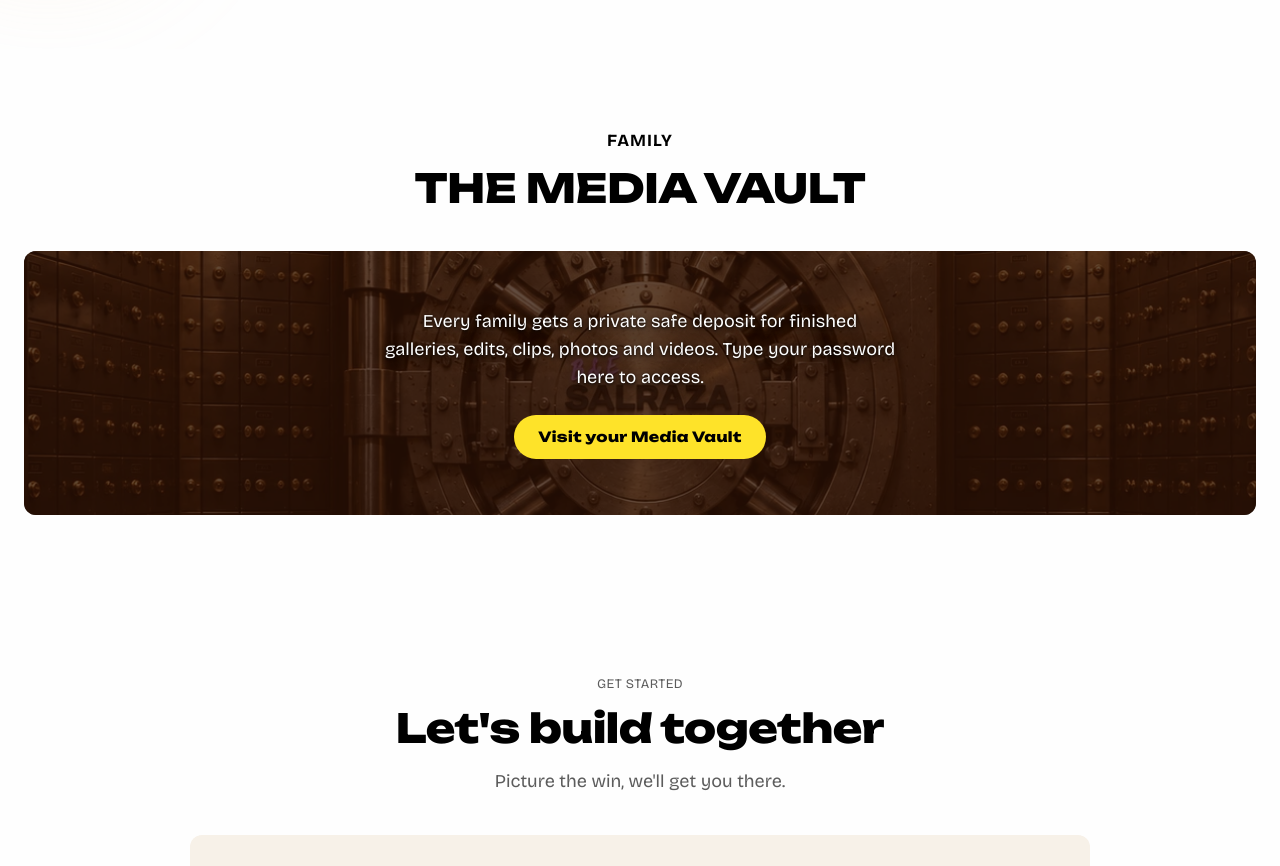
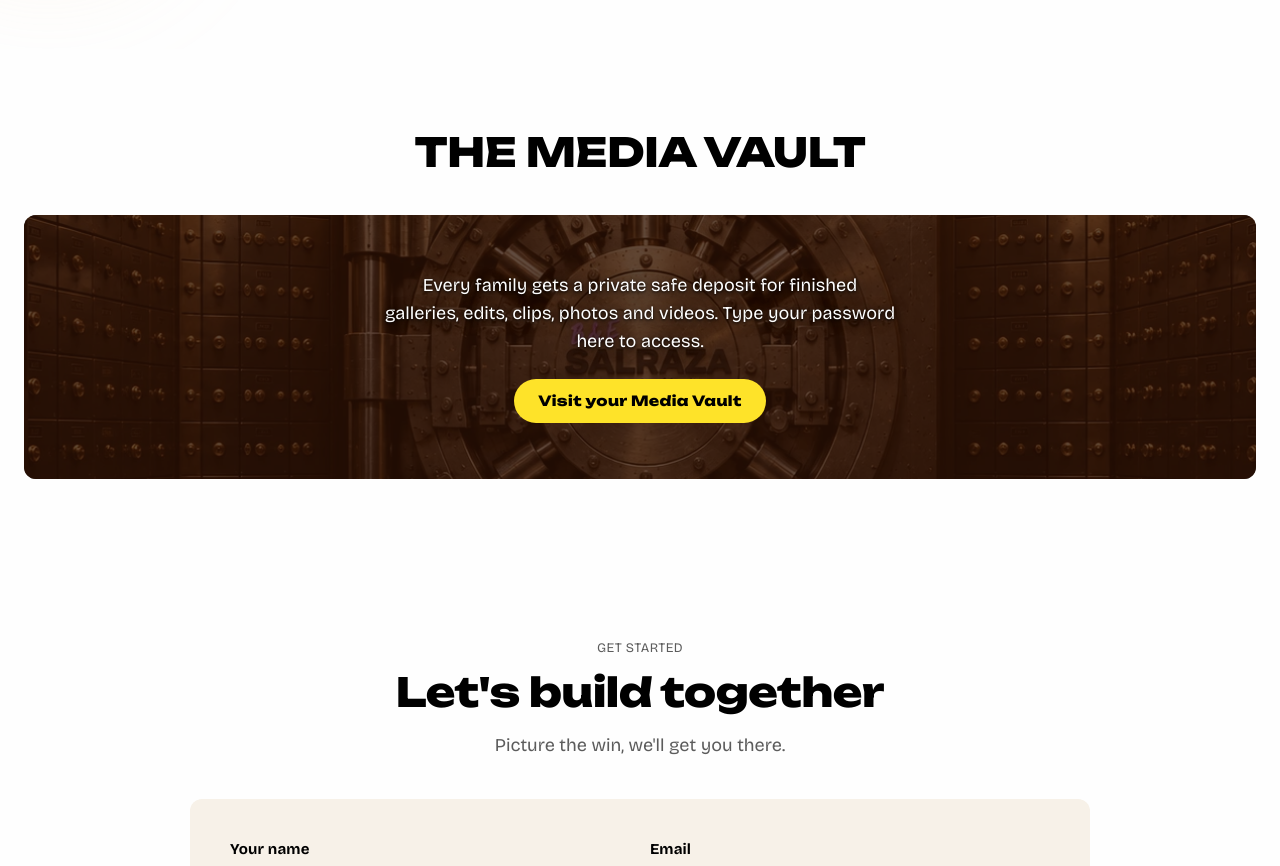
Before and after one commit to salrazafilm-debug/salraza-marketing, a Next.js app: page / in a window 1280 px wide. Shown: the part 2680-3546 px from the top of the page. Built offline with nearby package versions, Linux system fonts and the light colour scheme; no server answers; the database is empty.

Commit message:
Remove the "Family" eyebrow label above THE MEDIA VAULT
Co-Authored-By: Claude Sonnet 5 <noreply@anthropic.com>
Claude-Session: https://claude.ai/code/session_0135jWbYdakRFQ7ZjXRqR1ZU

```diff
--- a/src/app/page.tsx
+++ b/src/app/page.tsx
@@ -238,7 +238,6 @@ export default function Home() {
 
         <section className="px-4 py-20 sm:px-6">
           <div className="mx-auto flex max-w-[1200px] flex-col items-center gap-3 text-center">
-            <p className="text-eyebrow uppercase text-ink">Family</p>
             <h2 className="text-headline max-w-xl text-ink">THE MEDIA VAULT</h2>
           </div>
 
```
